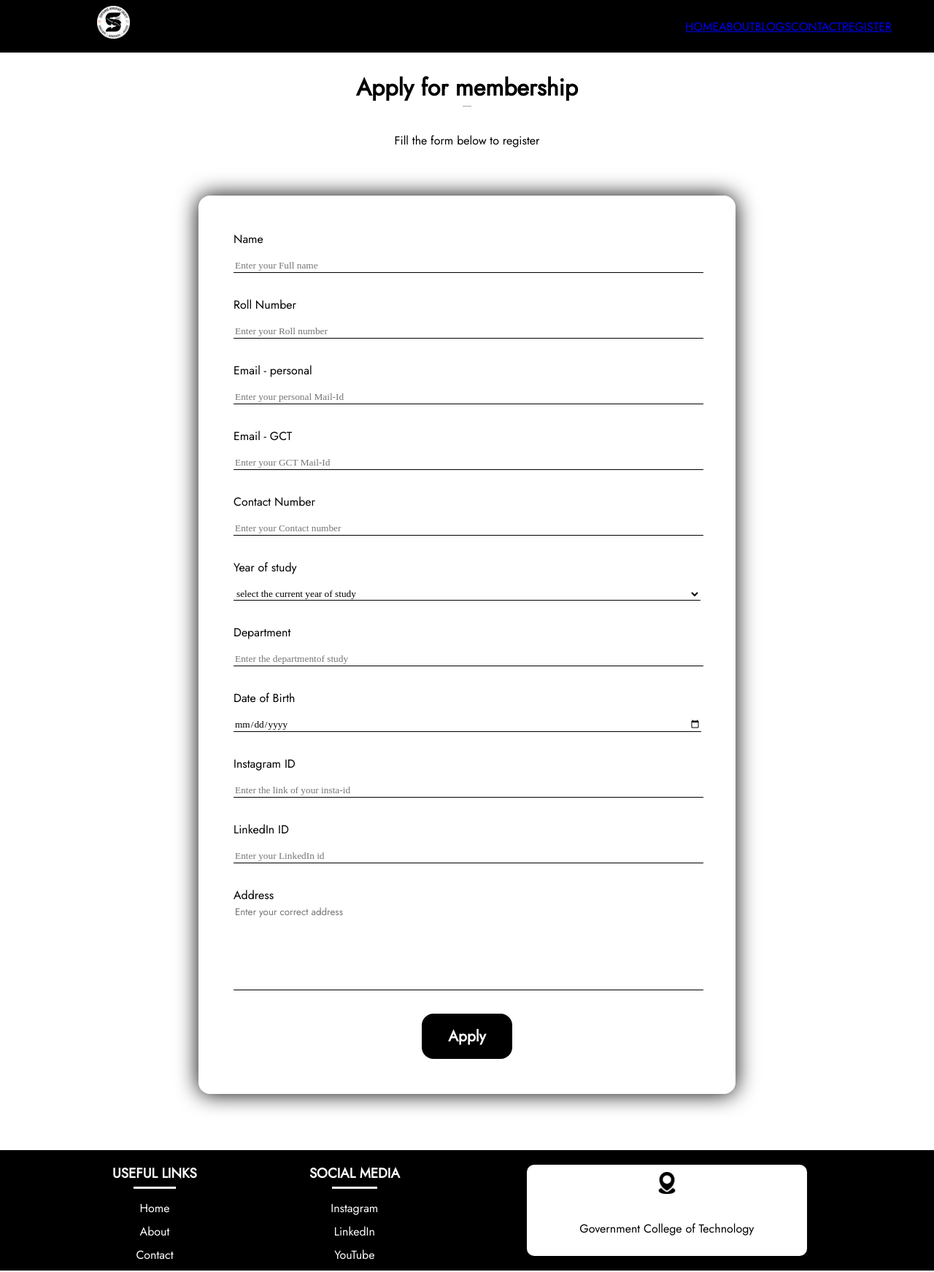
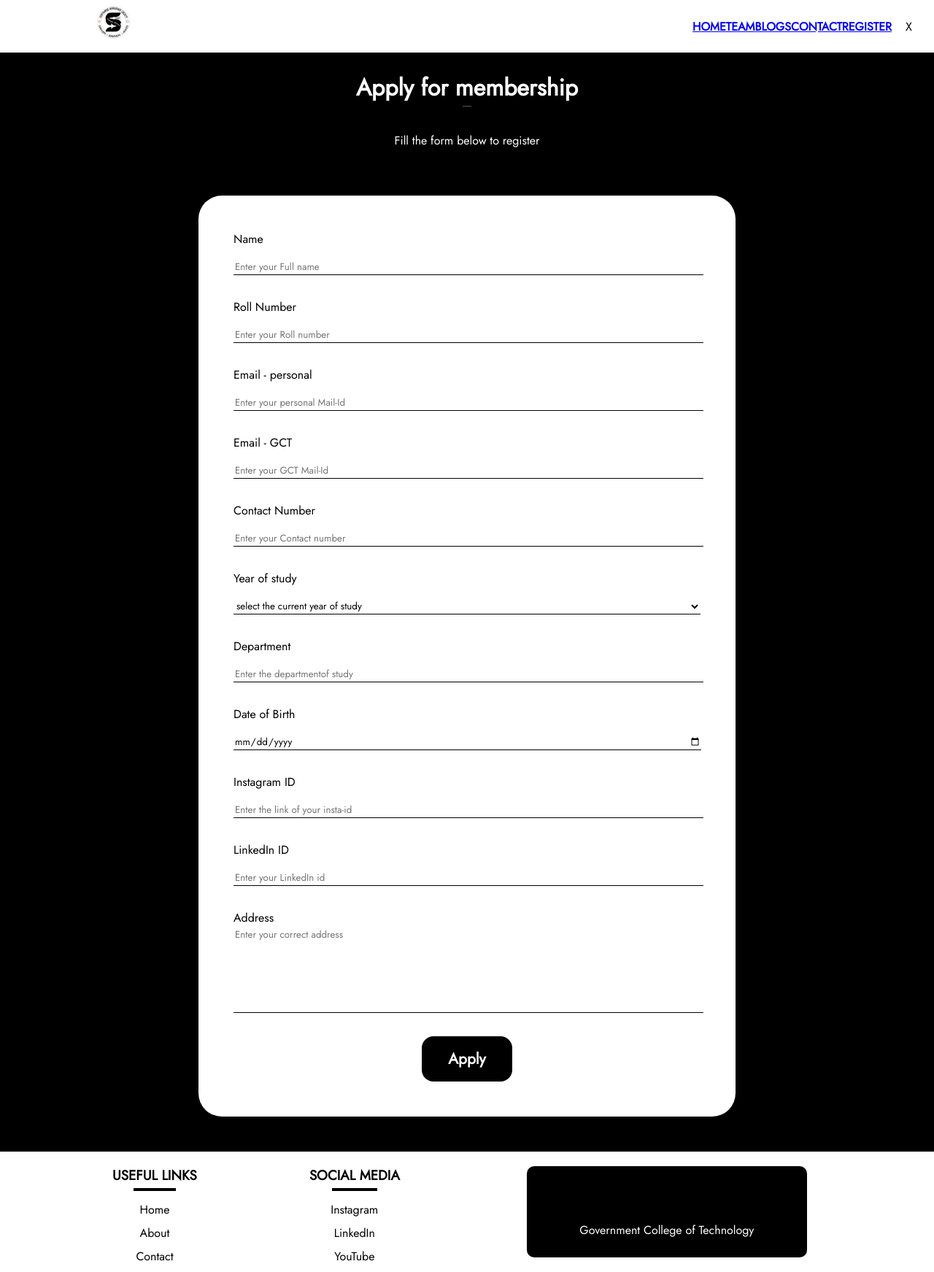
Before and after one commit to boopathi-srb/centauras, a React (Create React App) app: page /Apply in a window 1280 px wide. Shown: the whole page at 73% size. Built offline with nearby package versions, Linux system fonts and the light colour scheme.

Commit message:
name changes

```diff
--- a/src/App.css
+++ b/src/App.css
@@ -9,9 +9,11 @@
 .body{
   min-height: 68vh;
   margin-top: 60px;
-  margin-bottom: 3ch;
+  /* margin-bottom: 3ch; */
   max-width: 100vw;
   overflow-x: hidden;
+  color: white;
+  background-color: black;
   font-family: 'Jost', sans-serif;
 }
 header{
--- a/src/App.js
+++ b/src/App.js
@@ -6,7 +6,7 @@ import Home from './pages/home/home';
 // import ProductData from './data';
 import { Component } from 'react';
 import Footer from './components/footer/footer';
-import About from './pages/about/about';
+import Team from './pages/team/team';
 import Contact  from './pages/contact/contact';
 import Blogs from './pages/blogs/blogs';
 import Apply from './pages/apply/apply'
@@ -25,7 +25,7 @@ class App extends Component {
       <Routes>
 
          <Route path="/" element={<Home/>} exact></Route>
-         <Route path="/About" element={ <About/>} exact></Route>
+         <Route path="/Team" element={ <Team/>} exact></Route>
          <Route path="/Contact" element={ <Contact/>} exact></Route>
          <Route path="/Blogs" element={ <Blogs/>} exact></Route>
          <Route path="/Apply" element={ <Apply/>} exact></Route>
--- a/src/components/footer/footer.css
+++ b/src/components/footer/footer.css
@@ -8,19 +8,17 @@
   justify-content: space-evenly;
   z-index: 90;
   position: relative;
-  background-color: black;
+  background-color: white;
 }
 .footer_wrapper1, .footer_wrapper2, .footer_wrapper3{
   border-radius: 10px;
-   /* box-shadow: 2px 2px 10px  rgb(250, 227, 150); */
    backdrop-filter: blur(2em);
    display: inline-flex;
    flex-direction: column;
    align-items: center;
-   background-color: black;
 }
 .footer_heading{
-  color: white;
+  color: black;
   position: relative;
   width: fit-content;
   font-weight: 900;
@@ -29,7 +27,7 @@
 }
 .footer_heading::after{
   content: " ";
-  background-color: white;
+  background-color: black;
   width: 50%;
   display: inline-flex;
   flex-direction: column;
@@ -47,7 +45,7 @@
 }
 .footer_links>a{
   text-decoration: none;
-  color: white;
+  color: black;
 }
 .footer_innerwrapper2{
   display: inline-flex;
@@ -64,7 +62,7 @@
   color: white;
 }
 .footer_wrapper3{
-  background-color: white;
+  background-color: black;
   width: 40ch;
   margin: 20px;
 }
@@ -74,6 +72,7 @@
 }
 .footer_innerwrapper2>p{
   padding: 10px;
+  color: white;
   text-align: center;
 }
 @media only screen and (max-width:768px){
--- a/src/components/footer/footer.js
+++ b/src/components/footer/footer.js
@@ -1,6 +1,5 @@
 import React from 'react';
 import './footer.css'
-// import CallIcon from '../footer/Call Icon.png'
 import LocationIcon from '../footer/locationicon.png'
 // import logo from './instagram.png'
 import AOS from 'aos';
--- a/src/components/topbar/topbar.css
+++ b/src/components/topbar/topbar.css
@@ -1,12 +1,13 @@
 .topbar{
   display: flex;
-  background: hsl(0, 0%, 0% );
+  background: rgb(255, 255, 255);
   width: 100vw;
   height: 9vh;
   text-align: right;
   align-items: right;
   justify-content: space-between;
   position: fixed;
+  border-bottom: 3px solid black;
 }
 .topbar>img{
   max-width: 45px;
@@ -37,7 +38,8 @@
   font-size: 1.0rem;
   font-weight: 400;
   text-decoration: none;
-  color:  white;
+  color: white;
+  font-weight: 700;
   padding: 0.2em;
   border-radius: 10%;
 }
@@ -55,7 +57,7 @@
   height: 21px;
   border-radius: 5px;
   border: none;
-  background-color: white;
+  background-color: rgb(0, 0, 0);
   display: none;
 }
 
@@ -88,11 +90,13 @@
     flex-direction: row;
     align-items: flex-end;
     padding: 0.3rem 1rem 0.3rem;
+
   }
   .topbar_div>img{
     width: 01rem;
     height: 1rem;
     margin: auto;
+    padding-bottom: 0.2rem;
   }
   .topbar_links_wrapper2{
     width: 100vw;
@@ -100,7 +104,7 @@
     flex-direction: column;
     padding-top: 4rem;
     background: rgba(17, 17, 17, 0.2);
-    backdrop-filter: blur(10px);
+    backdrop-filter: blur(15px);
     border-radius: 0px 0px 10px 10px;
   }
   .topbar_links_wrapper2{
@@ -136,7 +140,7 @@
   .toggle_button_label span::after,
   .toggle_button_label span::before{
     display: block;
-    background:white;
+    background:rgb(0, 0, 0);
     width: 1.5em;
     height: 0.2em;
     border-radius: 2px;
@@ -169,7 +173,7 @@
   }
   .toggle_button:checked ~  .toggle_button_label p{
     visibility: visible;
-    color: white;
+    color: rgb(0, 0, 0);
     position: absolute;
     top: -22%;
     left: -0%;
--- a/src/components/topbar/topbar.js
+++ b/src/components/topbar/topbar.js
@@ -2,7 +2,7 @@ import React from "react";
 import './topbar.css';
 import logo from "./CAS LogoNT.png";
 import homeicon from './home icon.png';
-import abouticon from './about icon.png';
+import teamicon from './team icon.png';
 import blogicon from './blog icon.png';
 import contacticon from './contact icon.png';
 import applyicon from './apply icon.png';
@@ -20,7 +20,7 @@ const Topbar =()=>{
        </input>
        <div className="topbar_links_wrapper1">
            <a href="/">HOME</a>
-           <a href="/About">ABOUT</a>
+           <a href="/Team">TEAM</a>
            <a href="/Blogs">BLOGS</a>
            <a href="/Contact">CONTACT</a>
            <a href="/Apply">REGISTER</a>
@@ -32,8 +32,8 @@ const Topbar =()=>{
              <img src={homeicon} alt="homeicon"></img>
            </div>
            <div className="topbar_div">
-             <a href="/About">ABOUT</a>
-             <img src={abouticon} alt="abouticon"></img>
+             <a href="/Team">TEAM</a>
+             <img src={teamicon} alt="teamicon"></img>
            </div>
            <div className="topbar_div">
              <a href="/Blogs">BLOGS</a>
--- a/src/pages/applied/applied.js
+++ b/src/pages/applied/applied.js
@@ -2,6 +2,7 @@ import React from 'react';
 import thumbsup from './thumbsup.png'
 import './applied.css'
 import AOS from 'aos';
+
 function Applied() {
   AOS.init();
   return <div  className="applied">
--- a/src/pages/apply/apply.css
+++ b/src/pages/apply/apply.css
@@ -18,11 +18,11 @@
   margin: auto;
   gap: 2rem;
   font-family: 'Jost', sans-serif;
-  background-color: rgba(255, 255, 255, 0.3);
-  box-shadow: 0px 0px 30px #000000;
-  backdrop-filter: blur(10px);
-  border-radius: 1rem;
+  background-color: white;
+  border-radius: 2rem;
+  color: black;
   padding: 3rem;
+  z-index: 20;
 }
 .form div{
   display: grid;
@@ -57,7 +57,7 @@
   width: 50vw;
   margin-top: 1rem;
   background: none;
-  font-family: 'Poppins', cursive;
+  font-family: 'jost', cursive;
   outline: none;
   overflow: wrap;
   border-bottom: 1px solid black;
--- a/src/pages/blogs/blogs.css
+++ b/src/pages/blogs/blogs.css
@@ -14,7 +14,7 @@
   height: 5px;
   width: 50%;
   border-radius: 5%;
-  background-color: black;
+  background-color: white;
   position: absolute;
   top: 100%;
   left:25%;
--- a/src/pages/contact/contact.css
+++ b/src/pages/contact/contact.css
@@ -14,7 +14,7 @@
     height: 5px;
     width: 50%;
     border-radius: 5%;
-    background-color: black;
+    background-color: white;
     position: absolute;
     top: 100%;
     left:25%;
--- a/src/pages/about/about.css
+++ b/src/pages/team/team.css
@@ -13,7 +13,7 @@
     height: 5px;
     width: 50%;
     border-radius: 5%;
-    background-color: black;
+    background-color: white;
     position: absolute;
     top: 100%;
     left:25%;
--- a/src/pages/about/about.js
+++ b/src/pages/team/team.js
@@ -1,5 +1,5 @@
 import React from 'react'
-import './about.css'
+import './team.css'
 // import logo from '../../components/topbar/CAS Logo.png'
 
 function About() {
```
Also changed, not shown: src/components/topbar/CAS LogoT.png (added), src/components/topbar/team icon.png (renamed from src/components/topbar/about icon.png).
